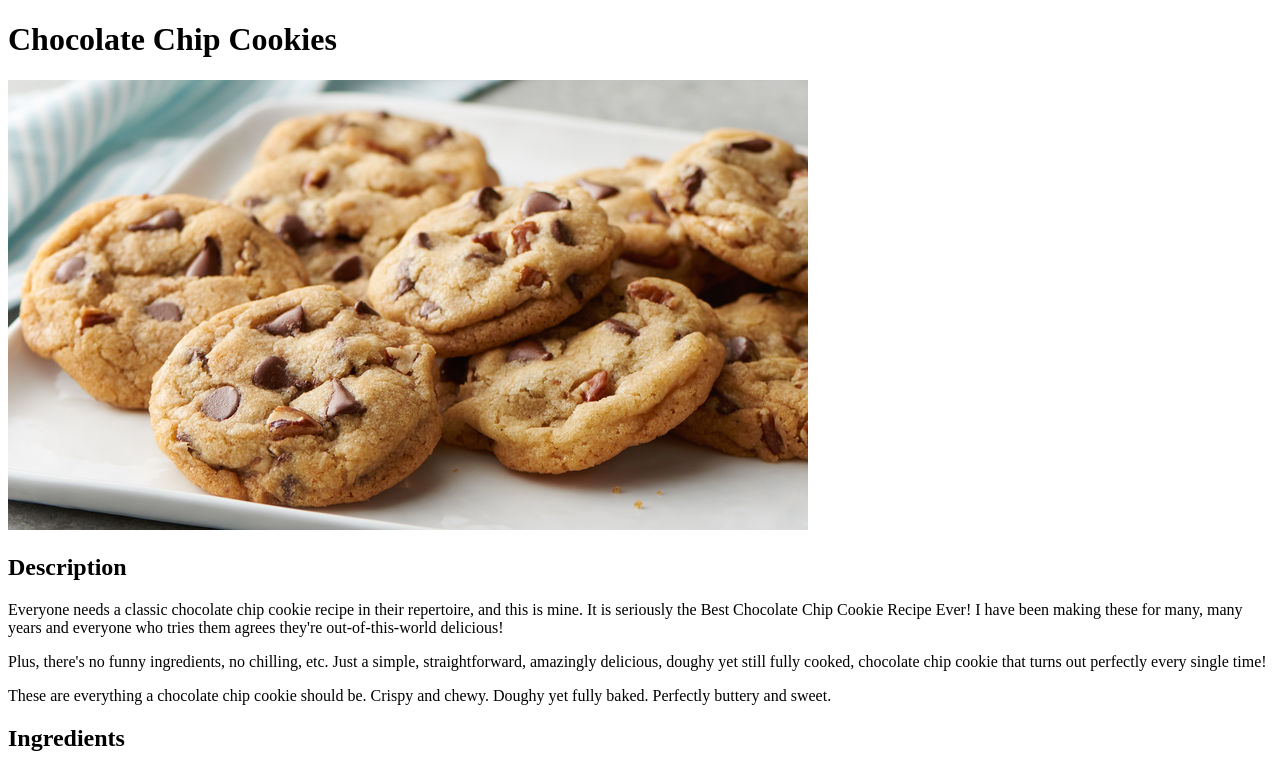
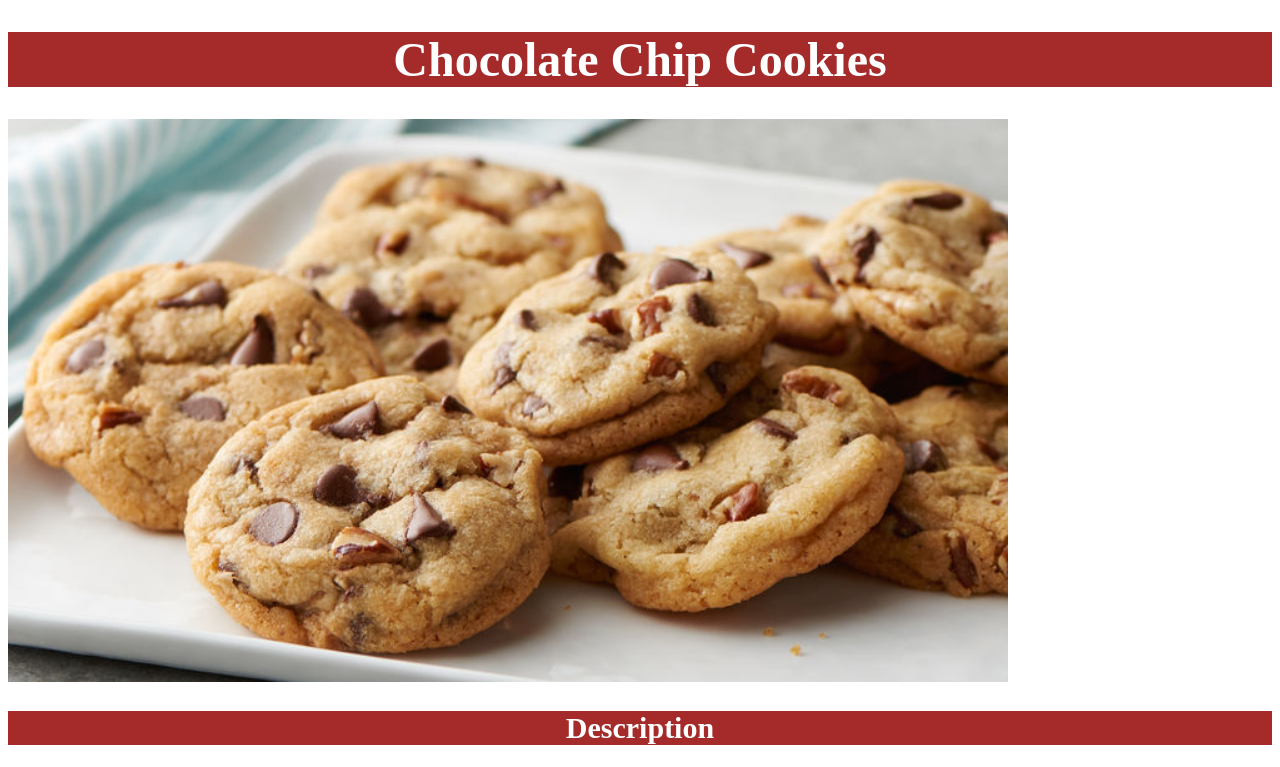
Before and after one commit to obiXjuan/odin-recipes, a plain HTML site: page recipes/chocolate-chip-cookies.html in a window 1280 px wide. Shown: the top 767 px of the page. Drawn offline with Linux system fonts and the light colour scheme.

Commit message:
Applies CSS to individual recipe pages

```diff
--- a/recipes/chocolate-chip-cookies.html
+++ b/recipes/chocolate-chip-cookies.html
@@ -3,12 +3,13 @@
     <head>
         <meta charset="UTF-8">
         <title>Chocolate Chip Cookies</title>
+        <link rel="stylesheet" href="styles.css"/>
     </head>
     <body>
-        <h1>Chocolate Chip Cookies</h1>
+        <h1 class="title main">Chocolate Chip Cookies</h1>
         <img src="../images/chocolate-chip-cookies.jpeg" alt="Chocolate Chip Cookies">
 
-        <h2>Description</h2> <!--What is best practice for spacing in html docs?-->
+        <h2 class="title desc">Description</h2> <!--What is best practice for spacing in html docs?-->
         <p>Everyone needs a classic chocolate chip cookie recipe in their repertoire, and this is mine. It is seriously the Best
             Chocolate Chip Cookie Recipe Ever! I have been making these for many, many years and everyone who tries them agrees
             they&apos;re out-of-this-world delicious!</p>
@@ -16,7 +17,7 @@
             yet still fully cooked, chocolate chip cookie that turns out perfectly every single time!</p>
         <p>These are everything a chocolate chip cookie should be. Crispy and chewy. Doughy yet fully baked. Perfectly buttery and sweet.</p>
 
-        <h2>Ingredients</h2> <!--What is the best practice for header element usage in html?-->
+        <h2 class="list ingredients">Ingredients</h2> <!--What is the best practice for header element usage in html?-->
         <ul>
             <li>1 cup salted butter softened
             <li>1 cup white (granulated) sugar</li>
@@ -30,7 +31,7 @@
             <li>2 cups chocolate chips (or chunks, or chopped chocolate)</li>
         </ul>
 
-        <h2>Steps</h2>
+        <h2 class="list directions">Steps</h2>
         <ol>
             <li>In a separate bowl mix flour, baking soda, salt, baking powder. Set aside.</li>
             <li>Cream together butter and sugars until combined.</li>
--- /dev/null
+++ b/recipes/styles.css
@@ -0,0 +1,28 @@
+* {
+    font-family: "Times New Roman", sans-serif;
+}
+
+.title {
+    text-align: center;
+    color: white;
+    background-color: brown;
+}
+
+.title.main {
+    font-size: 48px;
+}
+
+.title.desc {
+    font-size: 30px;
+}
+
+img {
+    height: auto;
+    width: 1000px;
+}
+
+.list {
+    text-align: center;
+    color: white;
+    background: black;
+}
--- a/styles.css
+++ b/styles.css
@@ -1,6 +1,5 @@
-body {
-    font-family: Arial, Helvetica, sans-serif;
-
+* {
+    font-family: "Times New Roman", sans-serif;
 }
 
 h1 {
@@ -17,12 +16,15 @@ img {
     width: 500px;
 }
 
+.odd,
+.even {
+    font-weight:  bold;
+}
+
 .odd {
     background-color: lightblue;
-    font-weight: bold;
 }
 
 .even {
     background-color: lightgreen;
-    font-weight: bold;
 }
```
Also changed, not shown: recipes/pancakes.html (+5 -4 lines), recipes/scones.html (+5 -4 lines).
